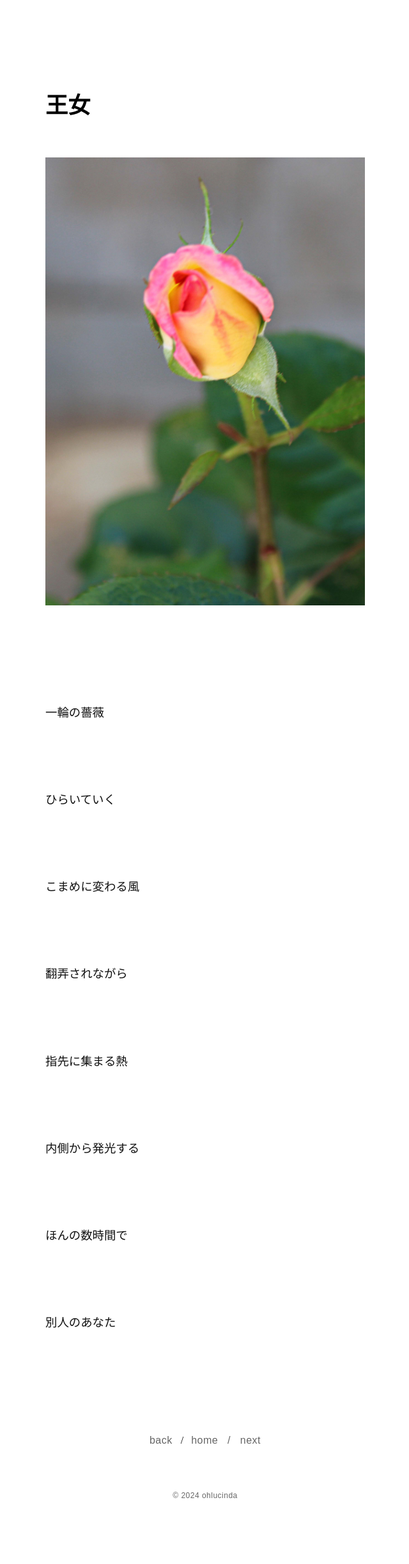
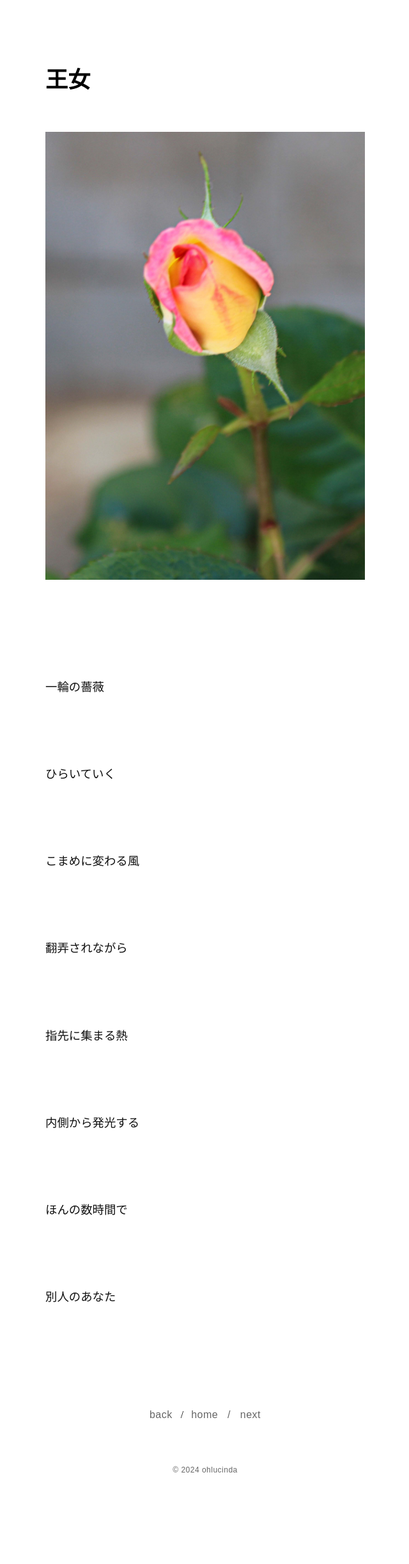
Before and after one commit to ohlucinda/gem, a Jekyll site: the page built from _posts/2026-05-07-oujo.md, in a window 1280 px wide. Shown: the whole page at 64% size, without its empty margins (319-959 px from the left). Built offline with Jekyll 4.4.1, drawn with Linux system fonts in a browser that asks for light colours; some web fonts are replaced; after the commit the page ends 2404 px from its top, so only the background shows below that.

Commit message:
Update post.html

```diff
--- a/_layouts/post.html
+++ b/_layouts/post.html
@@ -45,7 +45,7 @@ layout: null
     .content {
       width: 500px;
       max-width: calc(100% - 40px);
-      margin: 120px auto 100px auto;
+      margin: 80px auto 100px auto;
       display: block;
     }
 
```
